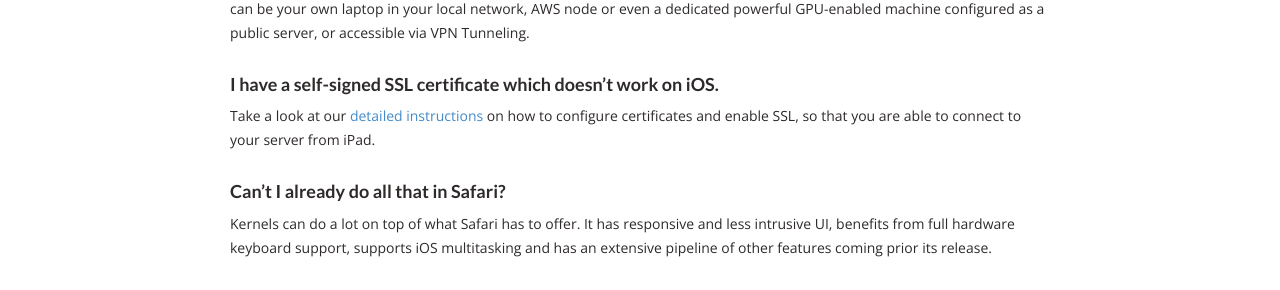
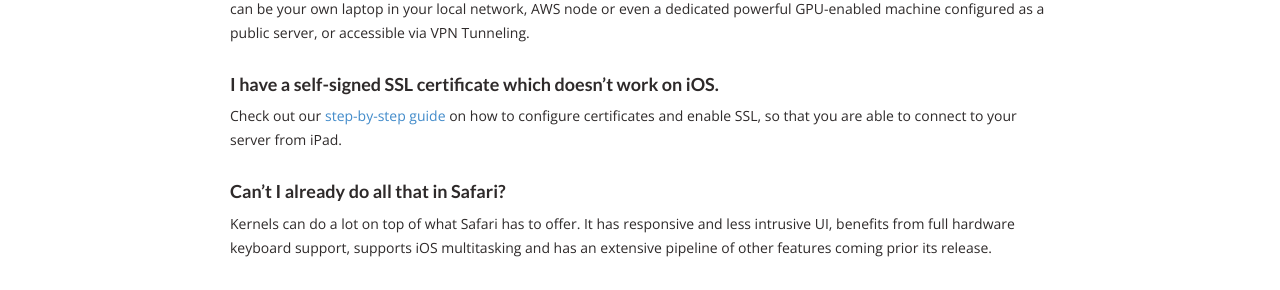
Before and after one commit to test-juno-sh/juno-website-test, a Jekyll site: the page built from _posts/2017-09-01-faq.markdown, in a window 1280 px wide and 1249 px high. Shown: the part 637-927 px from the top of the window. Built offline with Jekyll 4.4.1, drawn with Linux system fonts in a browser that asks for light colours; nearby versions of some CDN libraries.

Commit message:
Amend wording

```diff
--- a/_posts/2017-09-01-faq.markdown
+++ b/_posts/2017-09-01-faq.markdown
@@ -21,7 +21,7 @@
 No, you need a [notebook server](http://jupyter-notebook.readthedocs.io/en/latest/public_server.html){:target="_blank"} that will do the actual computing. There are many options of running a notebook server: it can be your own laptop in your local network, AWS node or even a dedicated powerful GPU-enabled machine configured as a public server, or accessible via VPN Tunneling.
 
 #### I have a self-signed SSL certificate which doesn't work on iOS.
-Take a look at our [detailed instructions](/ssl-self-signed-cert){:target="_blank"} on how to configure certificates and enable SSL, so that you are able to connect to your server from iPad.
+Check out our [step-by-step guide](/ssl-self-signed-cert){:target="_blank"} on how to configure certificates and enable SSL, so that you are able to connect to your server from iPad.
 
 #### Can't I already do all that in Safari?
 Kernels can do a lot on top of what Safari has to offer. It has responsive and less intrusive UI, benefits from full hardware keyboard support, supports iOS multitasking and has an extensive pipeline of other features coming prior its release.
```
